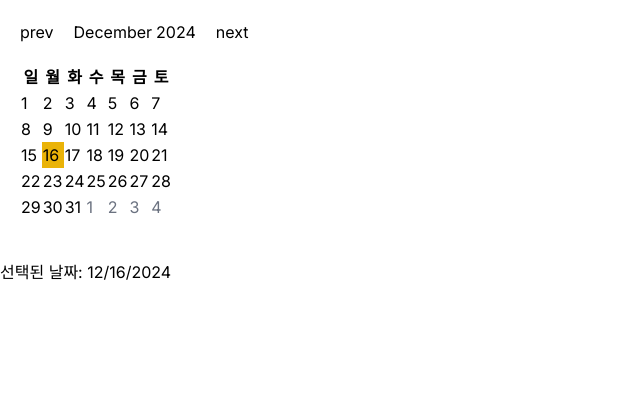
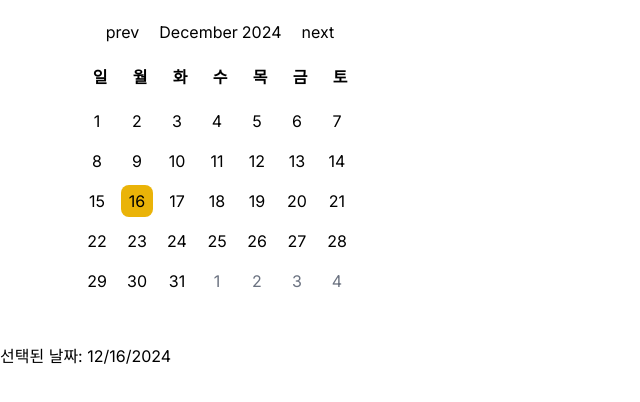
Before and after one commit to FESI5-team9/Frountend, a Next.js app: page /calendar in a window 1280 px wide. Shown: the top 402 px of the page, without its empty margins (0-640 px from the left). Built offline with nearby package versions, Linux system fonts and the light colour scheme.

Commit message:
MNM-35-style: calendar css 변경

```diff
--- a/src/components/Calendar.tsx
+++ b/src/components/Calendar.tsx
@@ -34,11 +34,15 @@ function DateCell({
             ? handlePrevMonth
             : handleNextMonth
       }
-      className={`${
+      className="inline-block h-10 w-10 cursor-pointer text-center"
+    >
+      <span
+        className={`flex h-8 w-8 items-center justify-center rounded-[8px] ${
           type === "prev" || type === "next" ? "text-gray-500" : ""
-      } ${isToday && isSelected ? "" : isToday ? "bg-yellow-300" : ""} ${isSelected ? "bg-yellow-500" : ""} cursor-pointer`}
+        } ${isToday ? "bg-yellow-300" : ""} ${isSelected ? "bg-yellow-500" : ""}`}
       >
         {date}
+      </span>
     </td>
   );
 }
@@ -90,8 +94,7 @@ export default function Calendar({ getSelectedDate }: CalendarProp) {
   };
 
   return (
-    <div>
-      <div className="ml-5">
+    <div className="ml-5 flex w-[400px] flex-col items-center">
       <div className="my-5 flex gap-5">
         <button onClick={handlePrevMonth}>prev</button>
         <div className="flex gap-1">
@@ -105,7 +108,9 @@ export default function Calendar({ getSelectedDate }: CalendarProp) {
         <thead>
           <tr>
             {DAYS_OF_WEEK.map(day => (
-                <th key={day}>{day}</th>
+              <th className="inline-block h-10 w-10" key={day}>
+                {day}
+              </th>
             ))}
           </tr>
         </thead>
@@ -130,6 +135,5 @@ export default function Calendar({ getSelectedDate }: CalendarProp) {
         </tbody>
       </table>
     </div>
-    </div>
   );
 }
```
Lines whose indentation alone changed are shown as unchanged.
